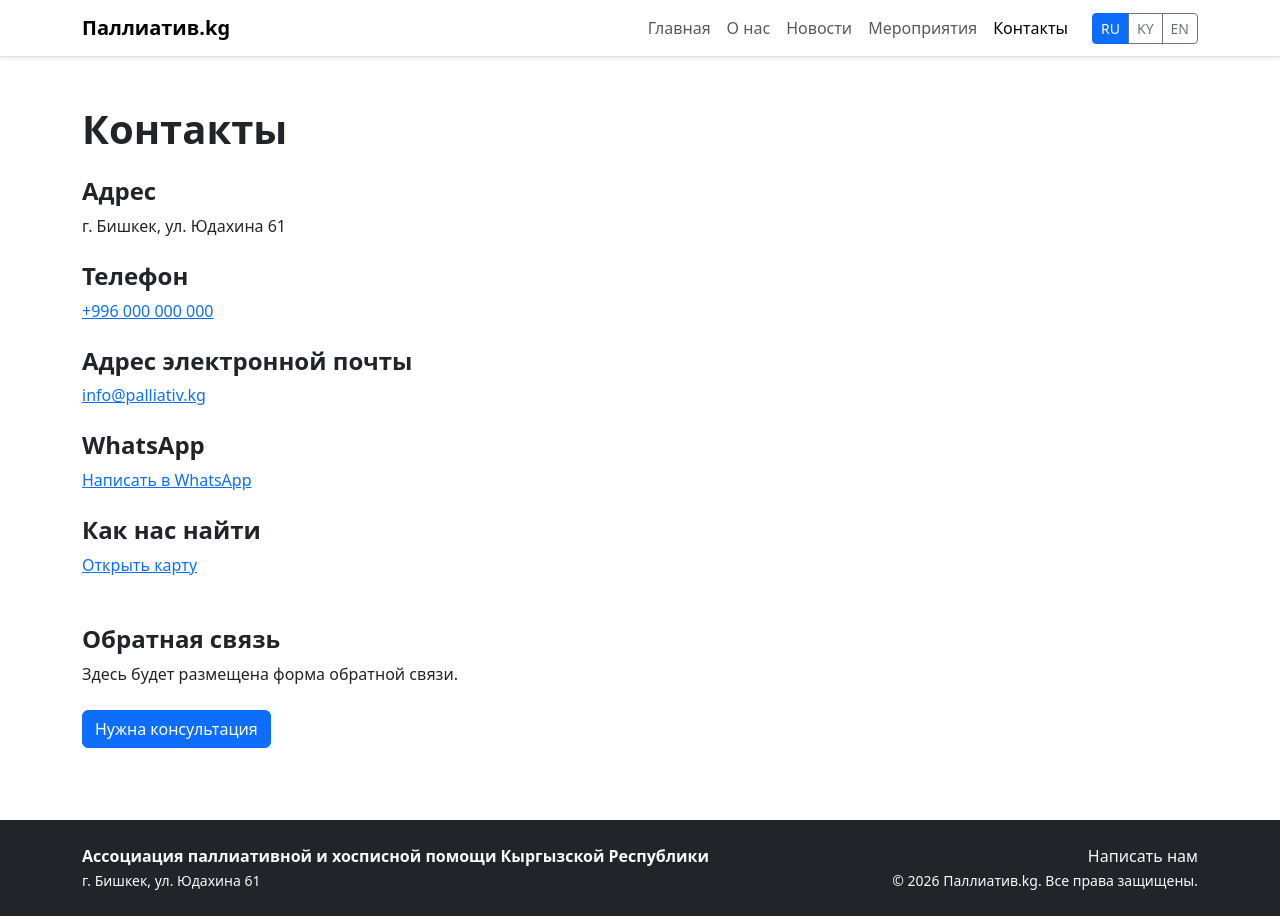
After one commit to ramazantoichuev/palliativ, a Django app: page /contacts/ in a window 1280 px wide. The commit adds this page. Run offline with Django 5.2, Linux system fonts and the light colour scheme; some libraries are stand-ins or nearby versions.

Commit message:
Добавил страницу контактов

```diff
--- a/main/urls.py
+++ b/main/urls.py
@@ -1,5 +1,5 @@
 from django.urls import path
-from .views import HomeView, AboutView
+from .views import HomeView, AboutView, ContactsView
 from .views import ConsultationCreateView
 
 app_name = 'main'
@@ -7,5 +7,6 @@ app_name = 'main'
 urlpatterns = [
     path('', HomeView.as_view(), name='home'),
     path('about/', AboutView.as_view(), name='about'),
+    path('contacts/', ContactsView.as_view(), name='contacts'),
     path('consultation/', ConsultationCreateView.as_view(), name='new-consultation'),
 ]
--- a/main/views.py
+++ b/main/views.py
@@ -14,6 +14,10 @@ class AboutView(TemplateView):
     template_name = 'main/about.html'
 
 
+class ContactsView(TemplateView):
+    template_name = 'main/contacts.html'
+
+
 # Create your views here.
 
 class ConsultationCreateView(SuccessMessageMixin, CreateView):
--- a/templates/base.html
+++ b/templates/base.html
@@ -64,12 +64,17 @@
                            href="{% url 'events:event_list' %}">{% translate "Мероприятия" %}</a>
                     </li>
                     <li class="nav-item">
-                        <a class="nav-link{% if ns == 'main' and un == 'new-consultation' %} active{% endif %}"
-                           {% if ns == 'main' and un == 'new-consultation' %}aria-current="page"{% endif %}
-                           href="{% url 'main:new-consultation' %}">{% translate "Контакты" %}</a>
+                        <a class="nav-link{% if ns == 'main' and un == 'contacts' %} active{% endif %}"
+                           {% if ns == 'main' and un == 'contacts' %}aria-current="page"{% endif %}
+                           href="{% url 'main:contacts' %}">{% translate "Контакты" %}</a>
                     </li>
+                    {% if user.is_authenticated and user.role == 'patient' %}
+                    <li class="nav-item">
+                        <a class="nav-link" href="{% url 'patients:patient_dashboard' %}">{% translate "Моя карточка" %}</a>
+                    </li>
+                    {% endif %}
                 </ul>
-                                <form action="{% url 'set_language' %}" method="post"
+                <form action="{% url 'set_language' %}" method="post"
                       class="d-flex justify-content-center ms-md-3 mb-2 mb-md-0">
                     {% csrf_token %}
                     <input type="hidden" name="next" value="{{ request.get_full_path }}">
@@ -86,14 +91,6 @@
                         {% endfor %}
                     </div>
                 </form>
-                <li class="nav-item">
-                        <a class="nav-link disabled" href="#" tabindex="-1" aria-disabled="true">Контакты</a>
-                    </li>
-                    {% if user.is_authenticated and user.role == 'patient' %}
-                    <li class="nav-item">
-                        <a class="nav-link" href="{% url 'patients:patient_dashboard' %}">{% translate "Моя карточка" %}</a>
-                    </li>
-                    {% endif %}
             </div>
         </div>
     </nav>
@@ -114,14 +111,14 @@
             <small>{% translate "г. Бишкек, ул. Юдахина 61" %}</small>
         </div>
         <div class="text-center text-md-end">
-            <div><a href="{% url 'main:new-consultation' %}">{% translate "Написать нам" %}</a></div>
+            <div><a href="{% url 'main:contacts' %}">{% translate "Написать нам" %}</a></div>
             <small>&copy; {% now "Y" %} Паллиатив.kg. {% translate "Все права защищены." %}</small>
         </div>
     </div>
 </footer>
 
 <script src="https://cdn.jsdelivr.net/npm/bootstrap@5.3.8/dist/js/bootstrap.bundle.min.js"
-        integrity="sha384-FKyoEForCGlyvwx9Hj09JcYn3nv7wiPVlz7YYwJrWVcXK/BmnVDxM+D2scQbITxI"
+        integrity="sha384-FKyoEForCGlyvwxH9j09JcYn3nv7wiPVlz7YYwJrWVcXK/BmnVDxM+D2scQbITxI"
         crossorigin="anonymous"></script>
 </body>
 </html>
--- /dev/null
+++ b/templates/main/contacts.html
@@ -0,0 +1,56 @@
+{% extends 'base.html' %}
+{% load i18n %}
+
+{% block title %}{% translate "Контакты" %} — Паллиатив.kg{% endblock %}
+
+{% block content %}
+    <section class="py-4">
+        <h1 class="fw-bold mb-4">{% translate "Контакты" %}</h1>
+
+        <h4 class="fw-bold">{% translate "Адрес" %}</h4>
+        <p>
+            {% translate "г. Бишкек, ул. Юдахина 61" %}
+        </p>
+
+        <h4 class="fw-bold mt-4">{% translate "Телефон" %}</h4>
+        <p>
+            <a href="tel:+996000000000">+996 000 000 000</a>
+        </p>
+
+        <h4 class="fw-bold mt-4">{% translate "Email" %}</h4>
+        <p>
+            <a href="mailto:info@palliativ.kg">info@palliativ.kg</a>
+        </p>
+
+        <h4 class="fw-bold mt-4">{% translate "WhatsApp" %}</h4>
+        <p>
+            <a href="https://wa.me/996000000000"
+               target="_blank"
+               rel="noopener noreferrer">
+                {% translate "Написать в WhatsApp" %}
+            </a>
+        </p>
+
+        <h4 class="fw-bold mt-4">{% translate "Как нас найти" %}</h4>
+        <p>
+            <a href="https://2gis.kg/bishkek"
+               target="_blank"
+               rel="noopener noreferrer">
+                {% translate "Открыть карту" %}
+            </a>
+        </p>
+
+        <section id="feedback" class="mt-5">
+            <h4 class="fw-bold">{% translate "Обратная связь" %}</h4>
+            <p>
+                {% translate "Здесь будет размещена форма обратной связи." %}
+            </p>
+        </section>
+
+        <div class="mt-4">
+            <a href="{% url 'main:new-consultation' %}" class="btn btn-primary">
+                {% translate "Нужна консультация" %}
+            </a>
+        </div>
+    </section>
+{% endblock %}
```
Also changed, not shown: locale/en/LC_MESSAGES/django.po, locale/ky/LC_MESSAGES/django.po, locale/ru/LC_MESSAGES/django.po, 3 other files.
